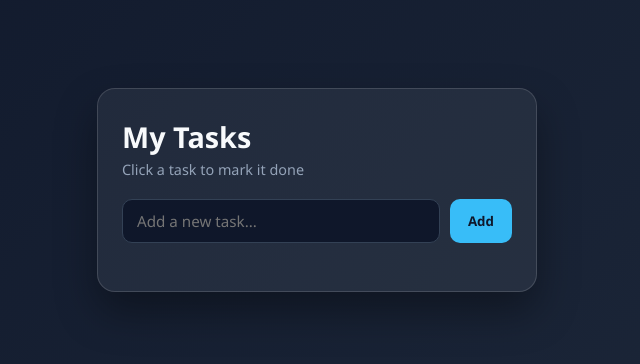
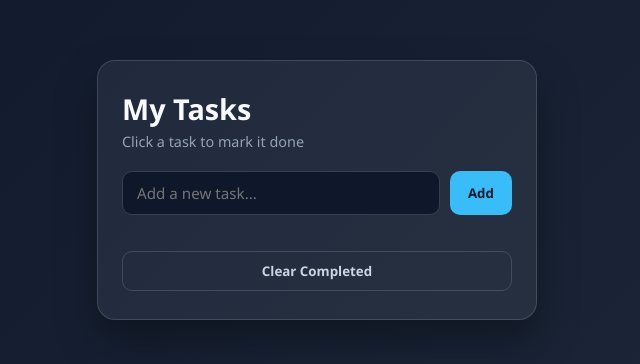
Before and after one commit to shreyaya13/todo-app, a plain HTML site: page index.html in a window 1280 px wide. Shown: the part 210-574 px from the top of the page, without its empty margins (323-963 px from the left). Drawn offline with Linux system fonts and the light colour scheme.

Commit message:
todo list app

```diff
--- a/index.html
+++ b/index.html
@@ -23,6 +23,7 @@
     </form>
 
     <ul id="todo-list"></ul>
+    <button type="button" id="clear-completed" class="clear-btn">Clear Completed</button>
   </main>
 
   <script src="script.js"></script>
--- a/script.js
+++ b/script.js
@@ -53,3 +53,10 @@ form.addEventListener('submit', (event) => {
 });
 
 renderTasks();
+const clearCompletedBtn = document.getElementById('clear-completed');
+
+clearCompletedBtn.addEventListener('click', () => {
+  tasks = tasks.filter((task) => !task.completed);
+  saveTasks();
+  renderTasks();
+});
--- a/style.css
+++ b/style.css
@@ -112,3 +112,19 @@ button[type="submit"]:hover {
 .delete-btn:hover {
   color: #ef4444;
 }
+.clear-btn {
+  margin-top: 16px;
+  width: 100%;
+  padding: 10px 14px;
+  border-radius: 10px;
+  border: 1px solid rgba(148, 163, 184, 0.25);
+  background: transparent;
+  color: #cbd5e1;
+  font-weight: 600;
+  cursor: pointer;
+}
+
+.clear-btn:hover {
+  background: rgba(255, 255, 255, 0.08);
+  color: #ffffff;
+}
```
